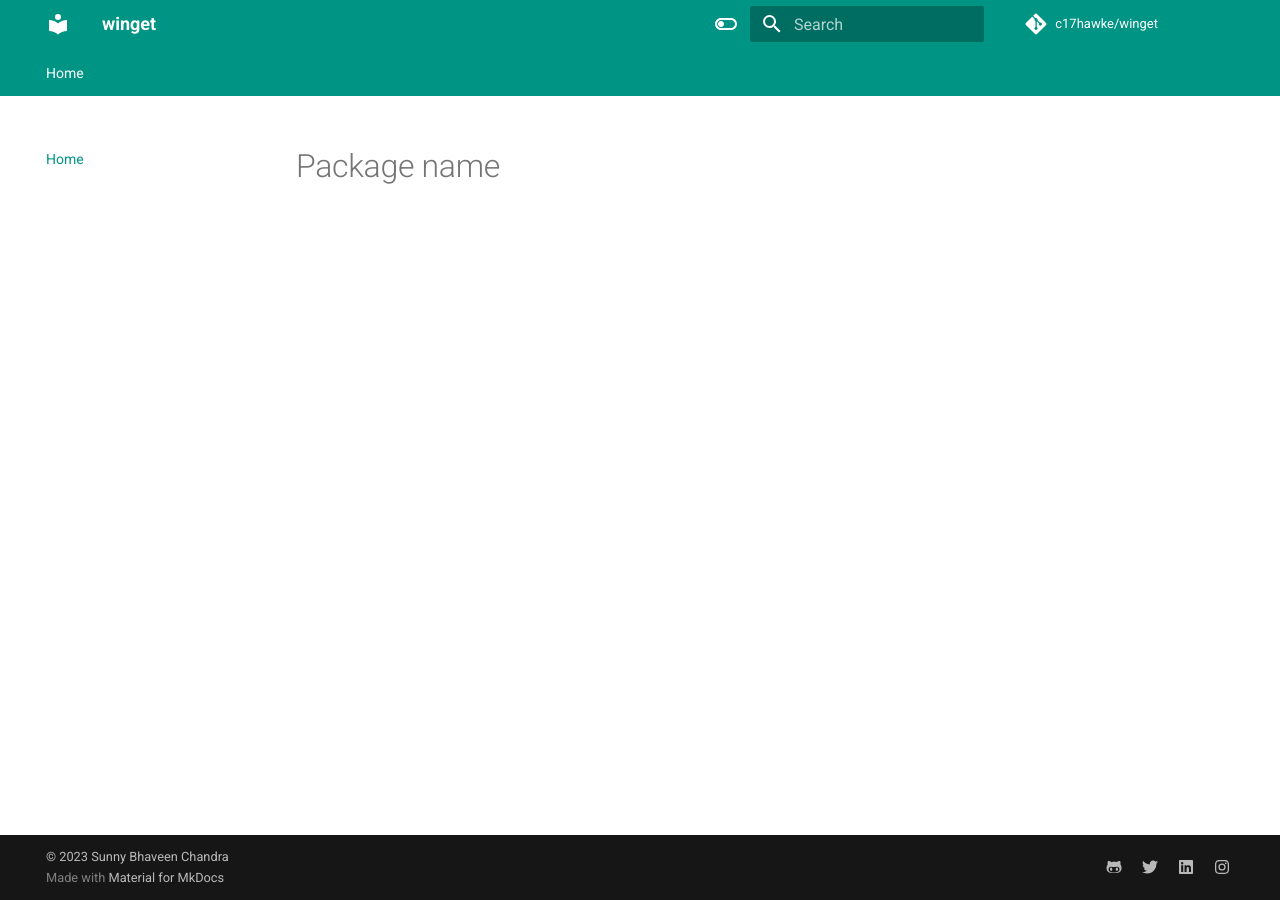
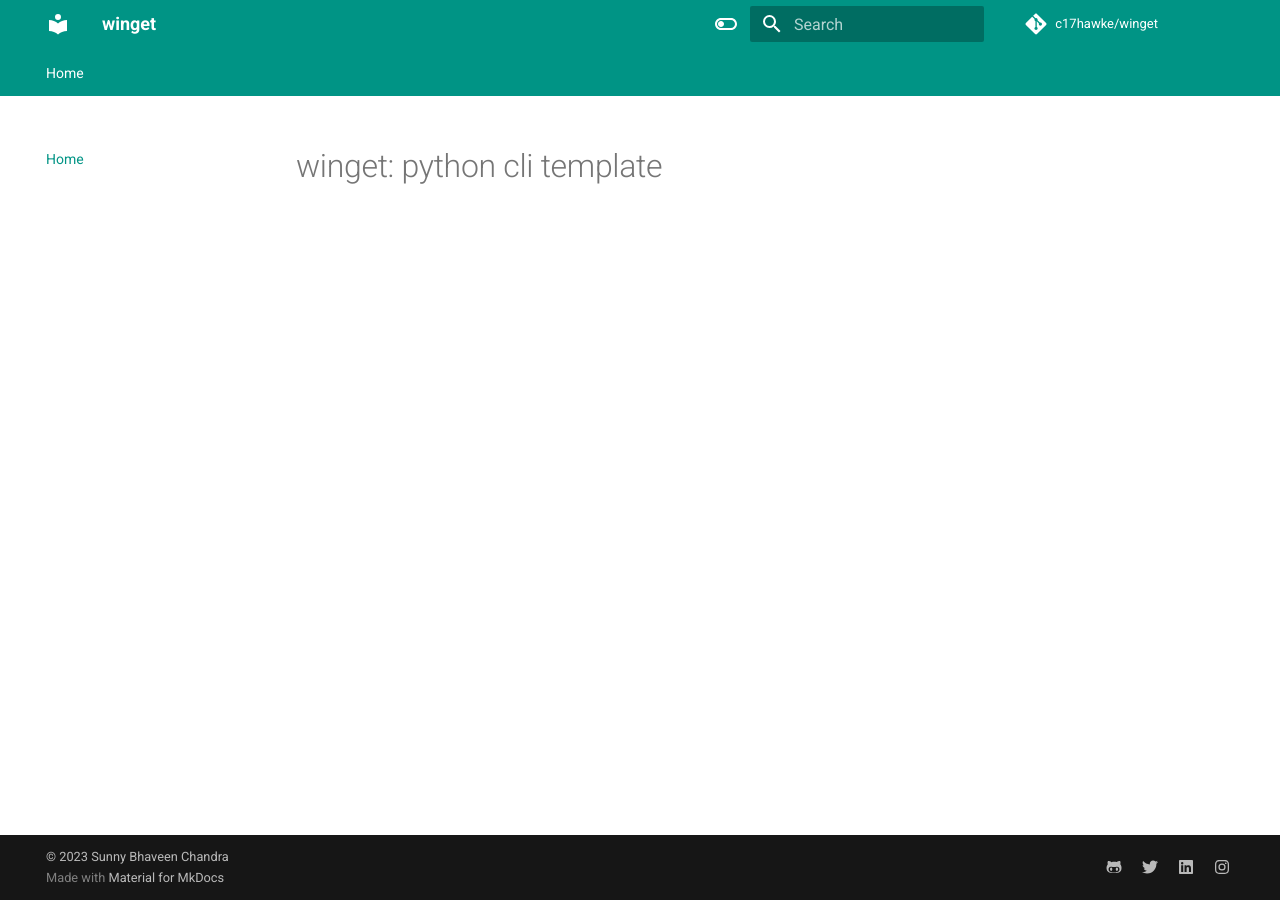
Before and after one commit to c17hawke/windowsget, an MkDocs documentation site: the page built from docs/index.md, in a window 1280 px wide. Built offline with MkDocs 1.6.1 and Material for MkDocs 9.7.7, drawn with Linux system fonts in a browser that asks for light colours; comment, search, counter and statistics services are not loaded.

Commit message:
docs added

```diff
--- a/docs/index.md
+++ b/docs/index.md
@@ -1 +1 @@
-# Package name
+# winget: python cli template
```
Also changed, not shown: 1 other file.
